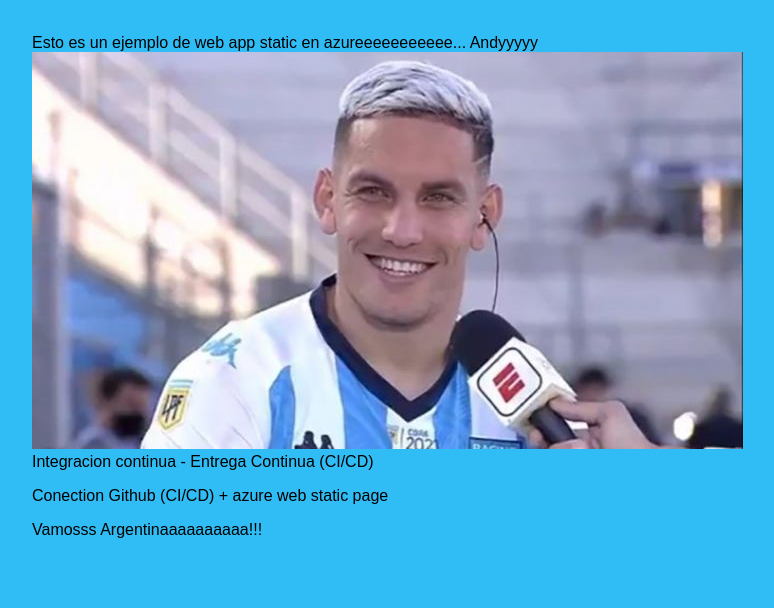
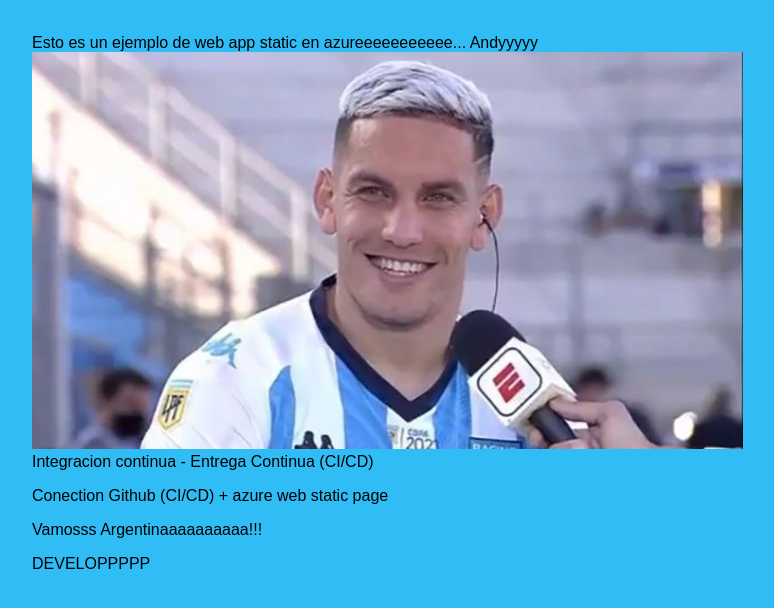
Before and after one commit to andyvr12/testPabloP, a plain HTML site: page index.html in a window 1280 px wide. Shown: the part 126-734 px from the top of the page, without its empty margins (288-1062 px from the left). Drawn offline with Linux system fonts and the light colour scheme.

Commit message:
Update index.html

```diff
--- a/index.html
+++ b/index.html
@@ -23,6 +23,8 @@
 
     <p>Vamosss Argentinaaaaaaaaaa!!!</p>
 
+    <p>DEVELOPPPPP</p>
+
   </main>
 </body>
 
```
